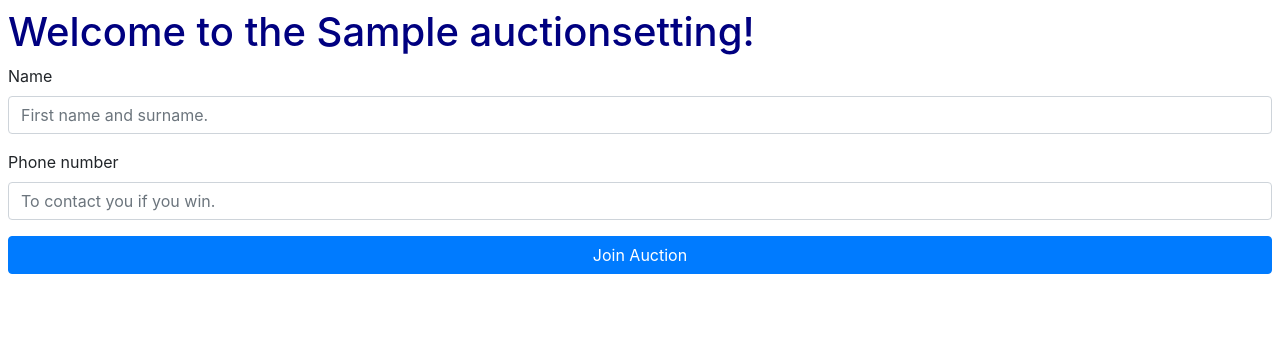
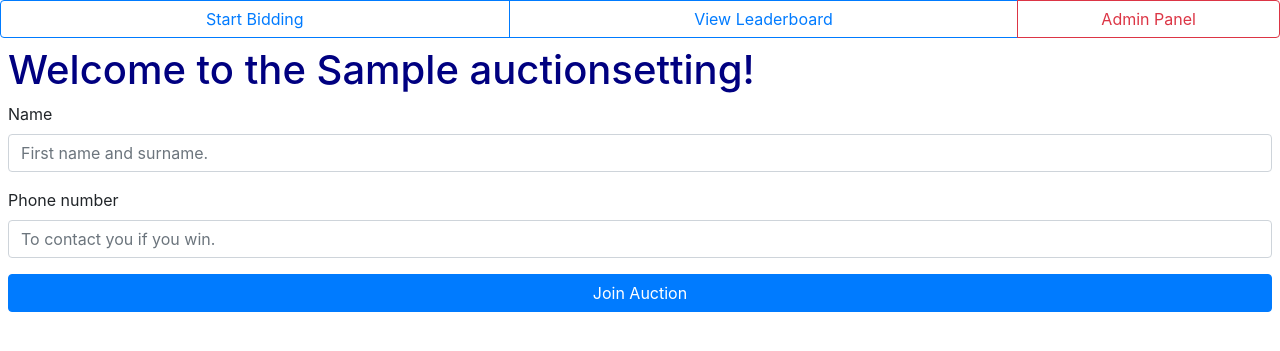
Before and after one commit to turnip99/bidding-software, a Django app: page / in a window 1280 px wide. Shown: the top 351 px of the page. Run offline with Django 3.2, Linux system fonts and the light colour scheme; tables that the repository leaves empty hold one stand-in row (values such as "Sample post"); parts of the project's set-up code (start-up, migrations or seed data) failed here and were passed over; some libraries are stand-ins or nearby versions.

Commit message:
Added nav buttons

```diff
--- /dev/null
+++ b/bidding/templates/admin_panel.html
@@ -0,0 +1,5 @@
+{% extends "nav_buttons_base.html" %}
+
+{% block below_nav_buttons %}
+
+{% endblock %}
--- a/bidding/templates/base.html
+++ b/bidding/templates/base.html
@@ -10,5 +10,4 @@
   }
 </style>
 
-{% block main %}
-{% endblock %}
+{% block main %}{% endblock %}
--- a/bidding/templates/bidding.html
+++ b/bidding/templates/bidding.html
@@ -1,6 +1,6 @@
-{% extends "base.html" %}
+{% extends "nav_buttons_base.html" %}
 
-{% block main %}
+{% block below_nav_buttons %}
   <style>
       .upcoming {
           color: #4f89a1;
--- /dev/null
+++ b/bidding/templates/leaderboard.html
@@ -0,0 +1,5 @@
+{% extends "nav_buttons_base.html" %}
+
+{% block below_nav_buttons %}
+
+{% endblock %}
--- a/bidding/templates/message_generator.html
+++ b/bidding/templates/message_generator.html
@@ -1,6 +1,6 @@
-{% extends "base.html" %}
+{% extends "nav_buttons_base.html" %}
 
-{% block main %}
+{% block below_nav_buttons %}
   <div class="m-2">
     Name:<input type="text" class="form-control" id="txtName" onchange="generate_message()"/><br/>
     Promises:<input type="text" class="form-control" id="txtPromises" onchange="generate_message()"/><br/>
--- a/bidding/templates/name_input.html
+++ b/bidding/templates/name_input.html
@@ -1,7 +1,6 @@
-{% extends "base.html" %}
+{% extends "nav_buttons_base.html" %}
 
-{% block main %}
-
+{% block below_nav_buttons %}
   <div class="m-2">
     <h1 class="blue">Welcome to the {{ auction_setting.auction_name }}!</h1>
     <form action="" method="post">
@@ -10,5 +9,4 @@
       <input class="btn btn-primary w-100" type="submit" value="Join Auction">
     </form>
   </div>
-
 {% endblock %}
--- /dev/null
+++ b/bidding/templates/nav_buttons_base.html
@@ -0,0 +1,10 @@
+{% extends "base.html" %}
+
+{% block main %}
+    <div class="btn-group d-flex" role="group"">
+        <a href="{% url 'bidding' %}" class="btn btn-outline-primary w-100">Start Bidding</a>
+        <a href="{% url 'leaderboard' %}" class="btn btn-outline-primary w-100">View Leaderboard</a>
+        <a href="{% url 'admin_panel' %}" class="btn btn-outline-danger w-50">Admin Panel</a>
+    </div>
+    {% block below_nav_buttons %}{% endblock %}
+{% endblock %}
--- a/bidding/urls.py
+++ b/bidding/urls.py
@@ -11,5 +11,7 @@ urlpatterns = [
     path('bidding/', views.BiddingView.as_view(), name='bidding'),
     path('bidding/update_bids/', views.update_bids, name='update_bids'),
     path('bidding/add_bid/<int:item_id>/<str:price>/<str:name>/<str:phone_number>/', views.add_bid, name='add_bid'),
-    path('message_generator/', views.MessageGeneratorView.as_view(), name='message_generator'),
+    path('leaderboard/', views.LeaderboardView.as_view(), name='leaderboard'),
+    path('admin_panel/', views.AdminPanelView.as_view(), name='admin_panel'),
+    path('admin_panel/message_generator/', views.MessageGeneratorView.as_view(), name='message_generator'),
 ]
--- a/bidding/views.py
+++ b/bidding/views.py
@@ -116,5 +116,13 @@ def add_bid(request, item_id, price, name, phone_number):
   return JsonResponse({'error': error})
 
 
+class LeaderboardView(AuctionSettingMixin, generic.TemplateView):
+  template_name = "leaderboard.html"
+
+
+class AdminPanelView(AuctionSettingMixin, generic.TemplateView):
+  template_name = "admin_panel.html"
+
+
 class MessageGeneratorView(AuctionSettingMixin, generic.TemplateView):
   template_name = 'message_generator.html'
```
